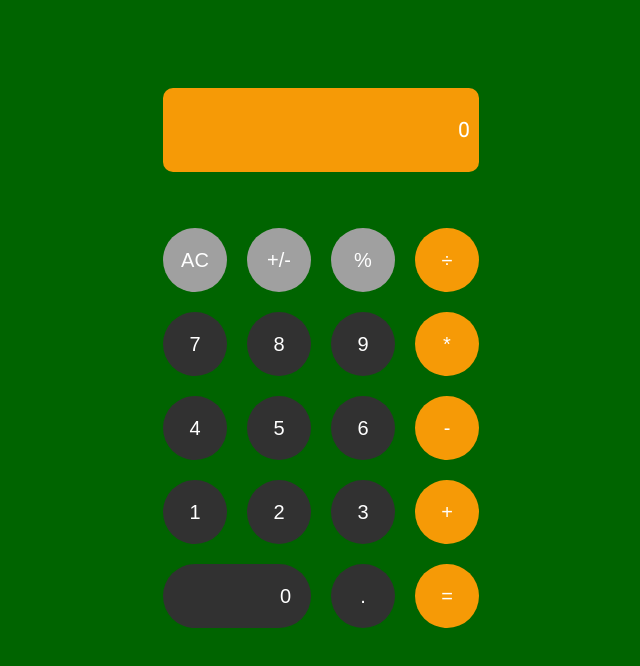
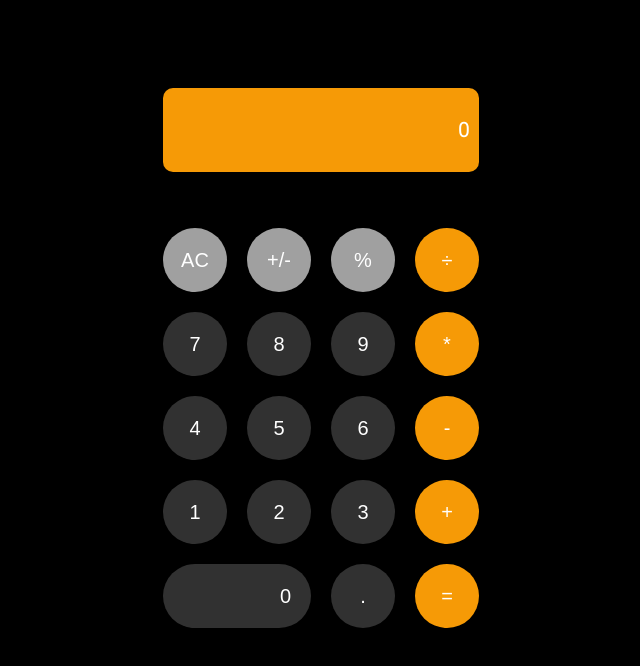
Before and after one commit to piotr-tomczyk/calculatorAngular, an Angular app: page / in a window 1280 px wide. Shown: the top 666 px of the page, without its empty margins (319-959 px from the left). Built offline with nearby package versions, Linux system fonts and the light colour scheme.

Commit message:
Change background to black

```diff
--- a/src/app/calc-view/calc-view.component.scss
+++ b/src/app/calc-view/calc-view.component.scss
@@ -19,7 +19,7 @@
     align-content: center;
     margin: 0px;
     padding: 0px;
-    background-color: darkgreen;
+    background-color: black;
 }
 
 button {
```
